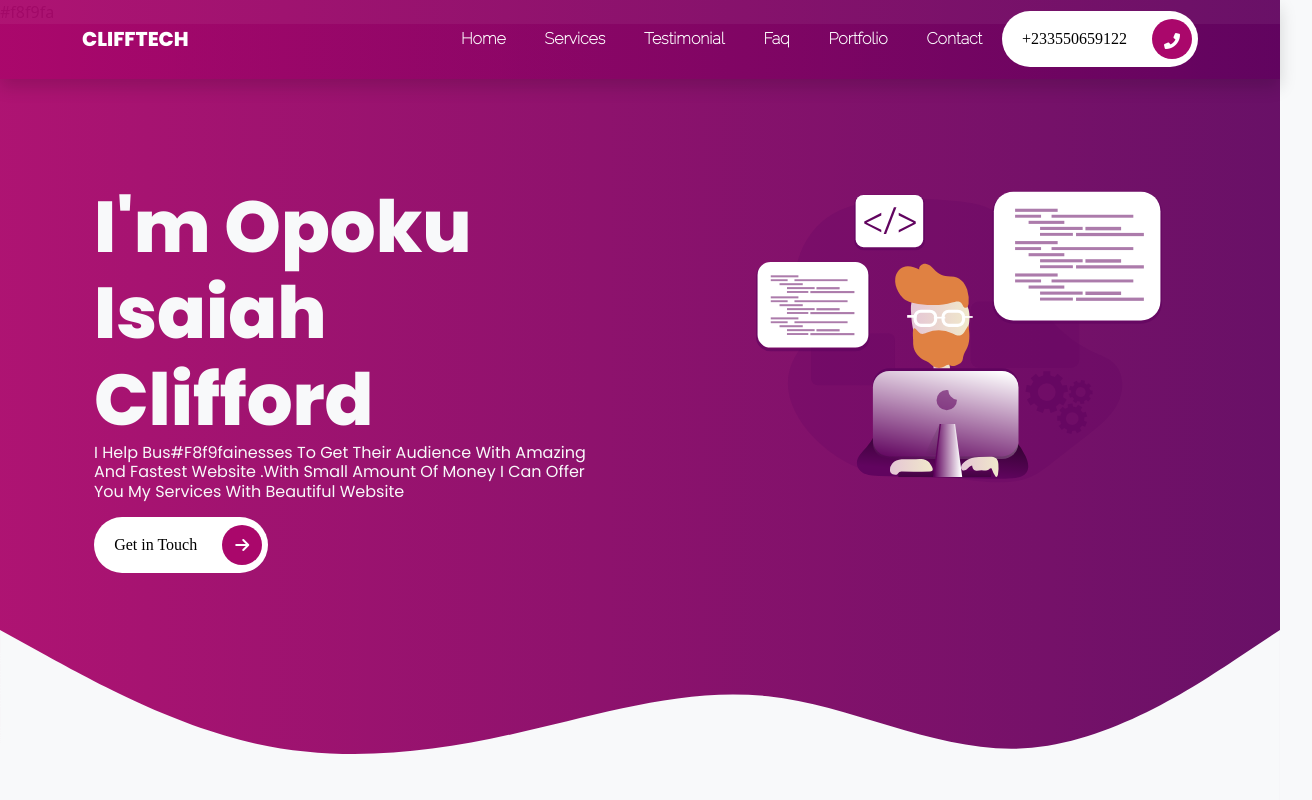
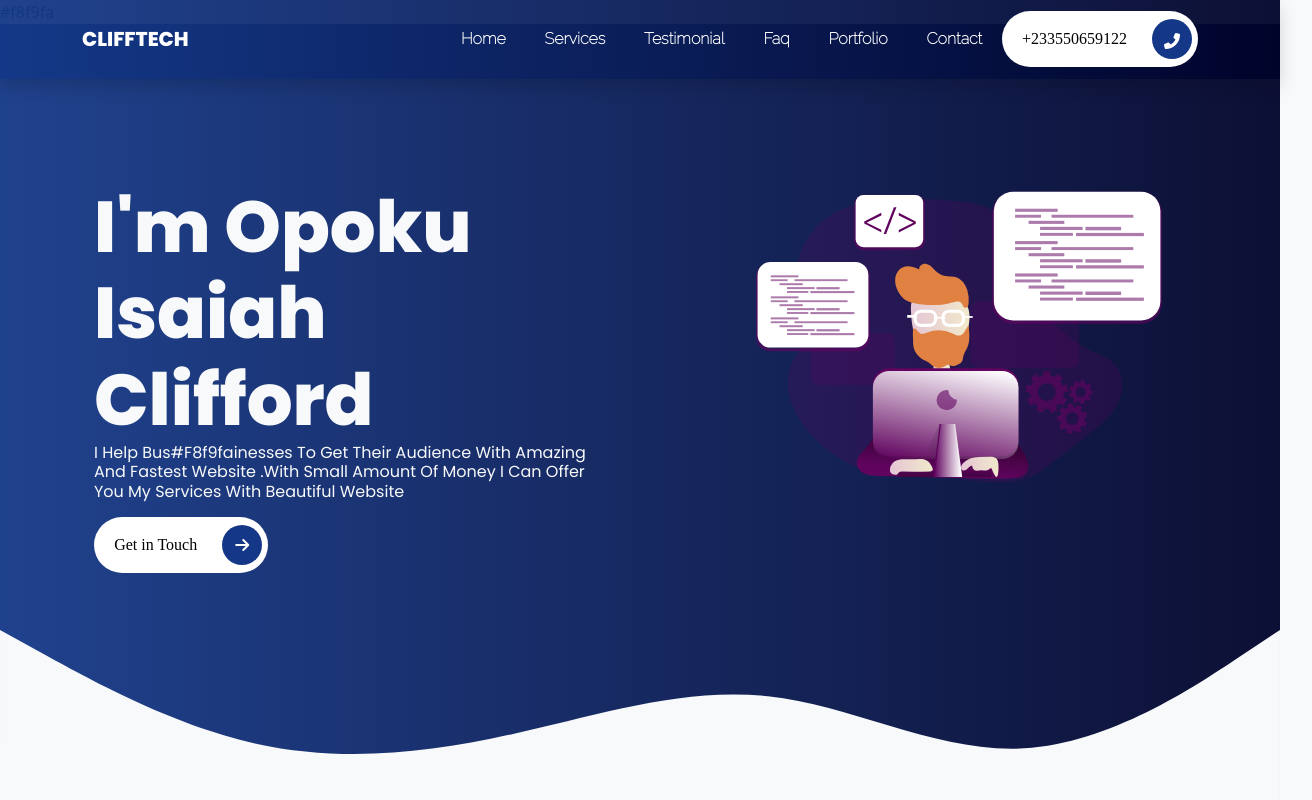
Before and after one commit to Clifftech123/Bootstrap-v5_SASS_Portfolio_Website, a website: page index.html in a window 1280 px wide. Shown: the top 800 px of the page, 1312 px wide, since content can reach past the window. Drawn offline with Linux system fonts and the light colour scheme.

Commit message:
Sass mode updated

```diff
--- a/SCSS/components/_maxins.scss
+++ b/SCSS/components/_maxins.scss
@@ -5,3 +5,8 @@
     background: linear-gradient(to right, rgba($primary,0.95),rgba($secondary,0.95));
 
 }
+
+
+@mixin background {
+    background-color: $secondary-color;
+}
--- a/SCSS/style.scss
+++ b/SCSS/style.scss
@@ -1,4 +1,7 @@
 // import the custom style
+
+
+
 @use 'custom';
 
 // import components
--- a/package.json
+++ b/package.json
@@ -4,7 +4,7 @@
   "description": "Learning Bootstrap v5 with Sass",
   "main": "index.js",
   "scripts": {
-  "compile:sass":"sass --watch SCSS:assets/css"
+    "compile:sass": "sass --watch SCSS:assets/css"
   },
   "repository": {
     "type": "git",
@@ -24,6 +24,7 @@
   },
   "homepage": "https://github.com/Clifftech123/Bootsrap5_SASS_Portfolio_Website#readme",
   "devDependencies": {
+    "prettier": "2.7.1",
     "sass": "^1.53.0"
   },
   "dependencies": {
```
Also changed, not shown: IMAGES/consutation.jpg (added), assets/css/style.css, 4 other files.
